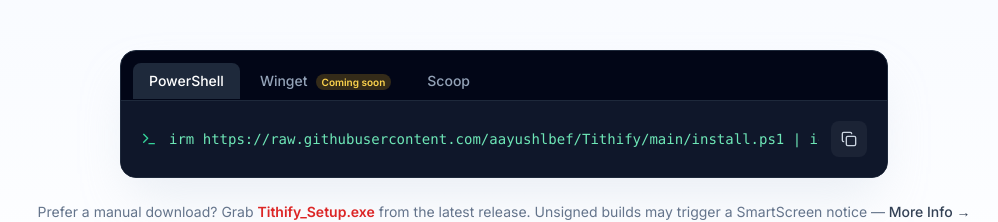
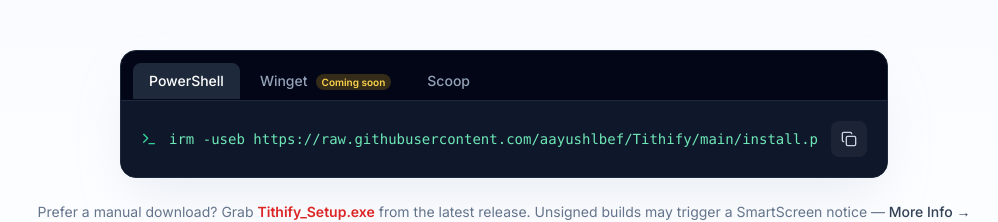
Before and after one commit to aayushlbef/Nepali-Date-Widget, a Next.js app in the folder tithify-site/: page / in a window 1280 px wide. Shown: the part 5648-5870 px from the top of the page, without its empty margins (136-1134 px from the left). Built offline with nearby package versions, Linux system fonts and the light colour scheme.

Commit message:
Fixing the slow download issue

```diff
--- a/tithify-site/components/Install.js
+++ b/tithify-site/components/Install.js
@@ -7,7 +7,7 @@
 const OPTIONS = [
   {
     label: "PowerShell",
-    cmd: "irm https://raw.githubusercontent.com/aayushlbef/Tithify/main/install.ps1 | iex",
+    cmd: "irm -useb https://raw.githubusercontent.com/aayushlbef/Tithify/main/install.ps1 | iex",
   },
   {
     label: "Winget",
```
Also changed, not shown: 2 other files (tests, documents, lock files or other folders).
